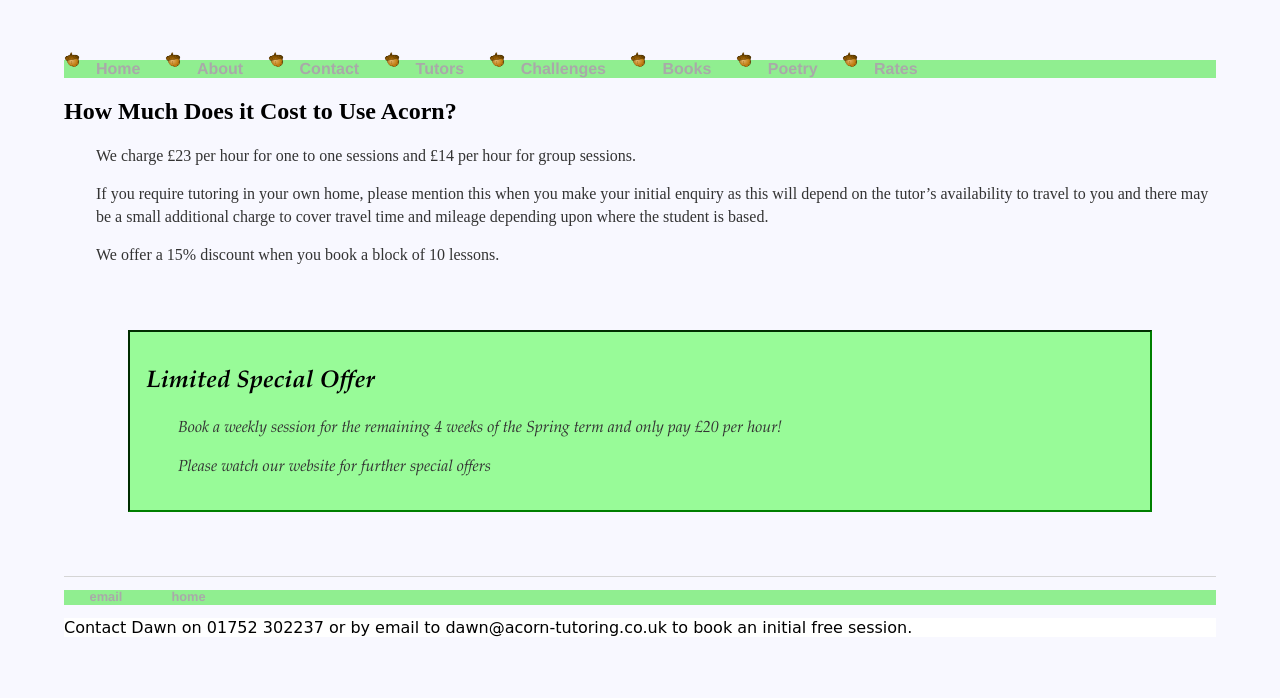
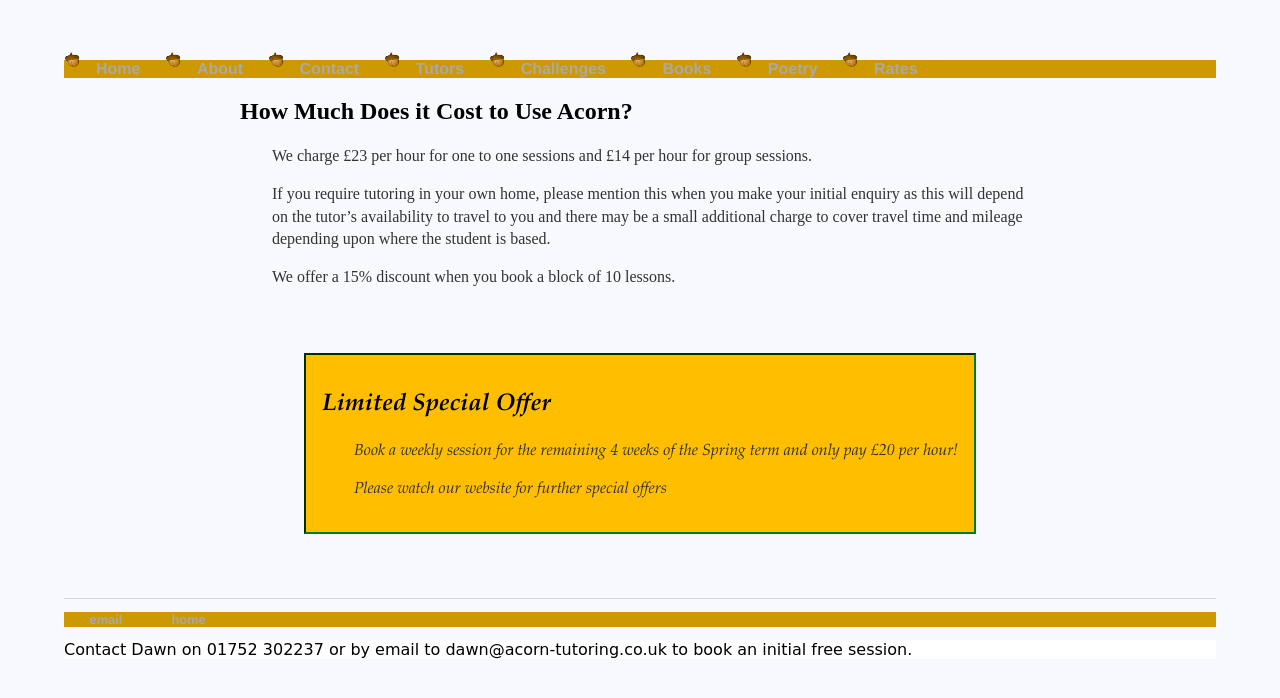
Before and after one commit to JohnPickerill/tutor, a Jekyll site: the page built from rates.md, in a window 1280 px wide. Shown: the top 698 px of the page. Built offline with Jekyll 4.4.1, drawn with Linux system fonts in a browser that asks for light colours.

Commit message:
morepages

```diff
--- a/css/main.css
+++ b/css/main.css
@@ -10,7 +10,7 @@
     margin-left: 0px;
     list-style: none;
     font-weight: bold;
-    background-color: LightGreen;
+    background-color: #cc9900;
 }
 
 nav ul li, footer ul li {
@@ -78,13 +78,13 @@
 
 
 .container {
-    max-width: 100em;
+    max-width: 50em;
     margin: auto;
 }
 
 
 .box {
-    background-color: palegreen;
+    background-color: #ffbf00;
     font-family: "Palatino Linotype", "Book Antiqua", Palatino, serif;
     font-style: italic;
     font-size: 1em;
```
